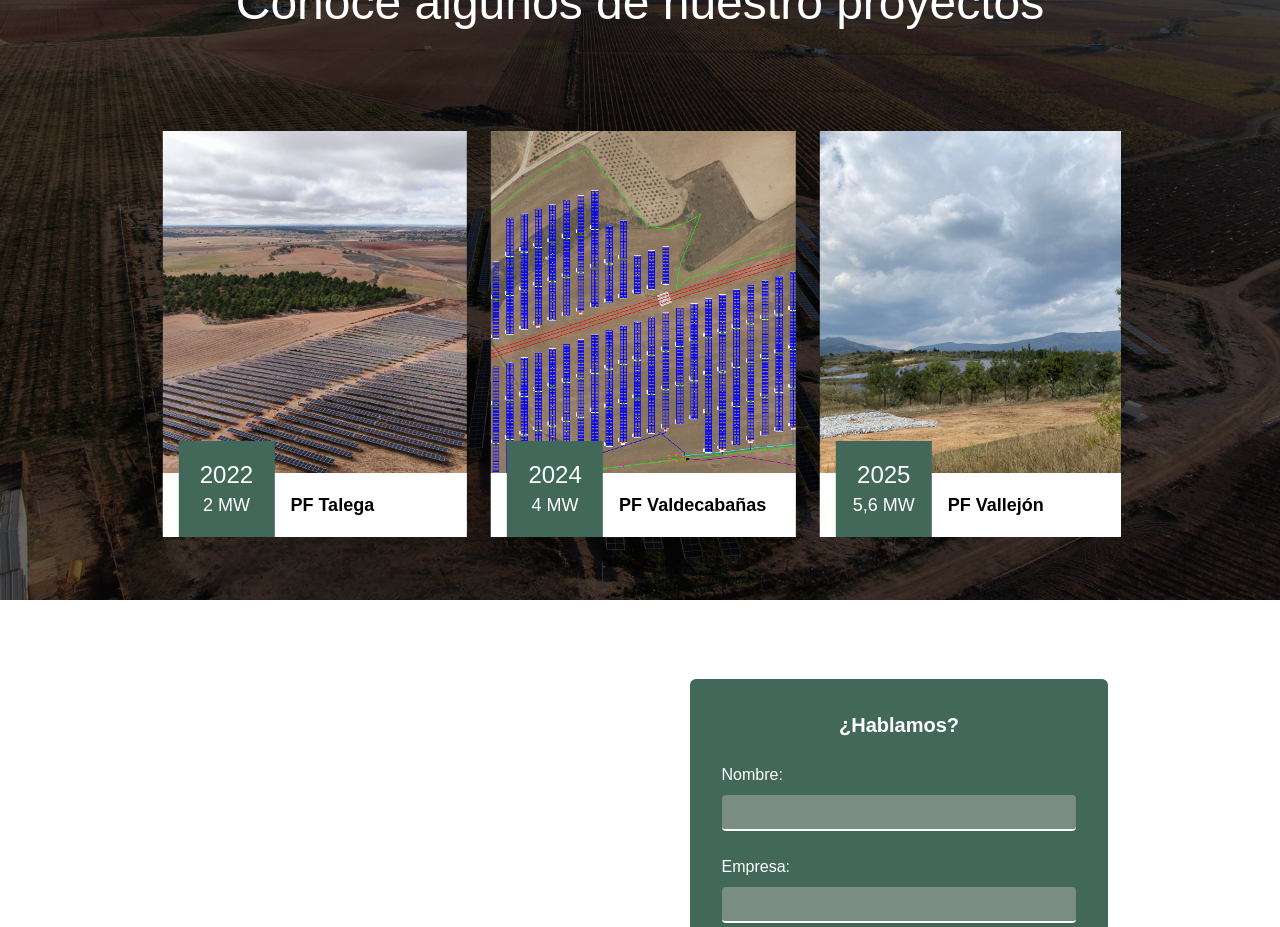
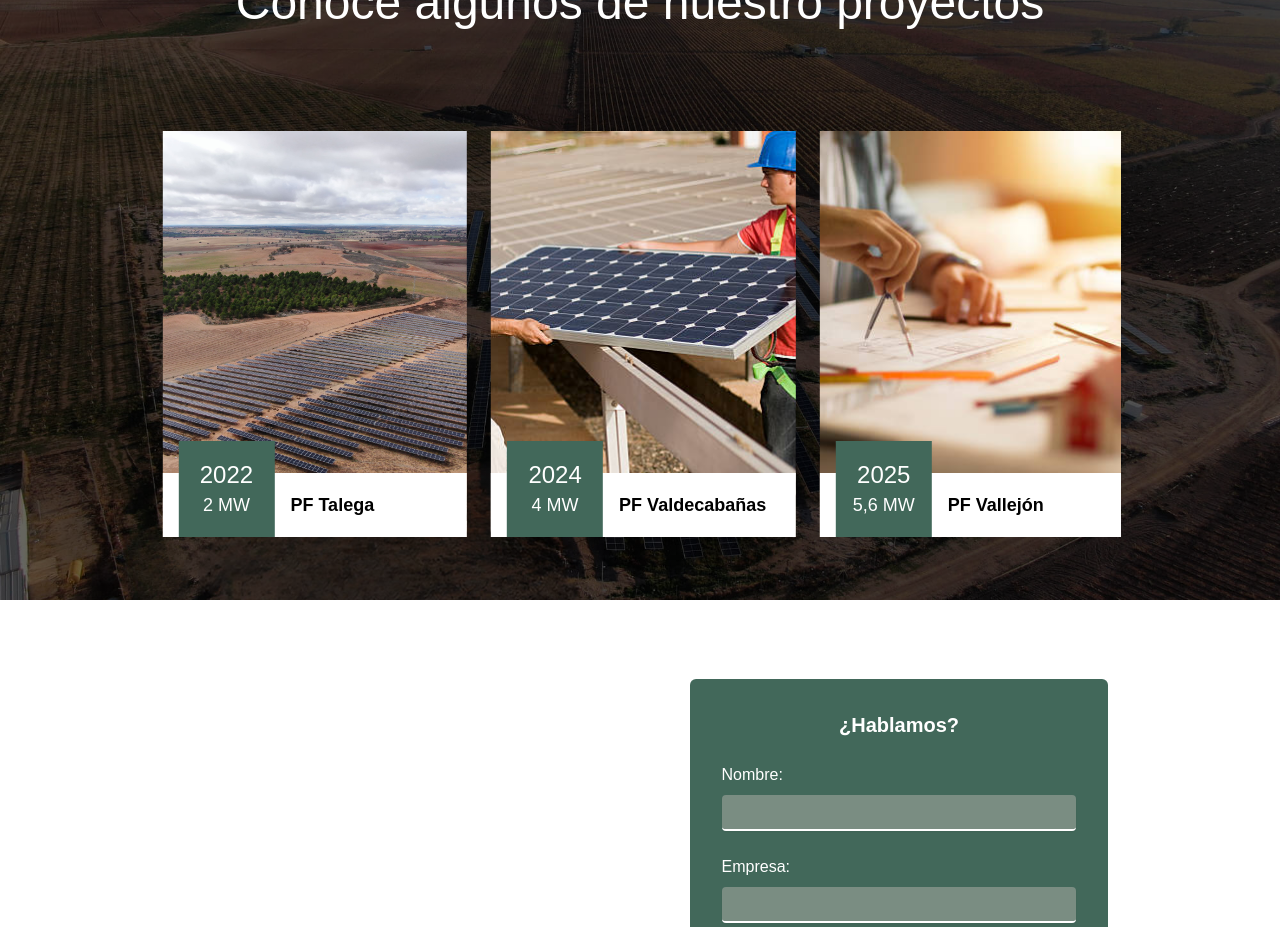
Before and after one commit to Lindapazw/nexer, a Next.js app: page / in a window 1280 px wide. Shown: the part 3560-4487 px from the top of the page. Built offline with nearby package versions, Linux system fonts and the light colour scheme.

Commit message:
feat: replace valdecabañas and vallejon images

```diff
--- a/src/app/_components/projects.tsx
+++ b/src/app/_components/projects.tsx
@@ -36,7 +36,7 @@ const PROJECTS = [
   },
   {
     name: "PF Valdecabañas",
-    image: "/images/project_valdecabanas.png",
+    image: "/images/valdecabañas.jpg",
     year: "2024",
     location: "Colmenar de Oreja (Madrid)",
     power: "4 MW",
@@ -44,7 +44,7 @@ const PROJECTS = [
   },
   {
     name: "PF Vallejón",
-    image: "/images/project_vallejon.jpg",
+    image: "/images/vallejon.jpg",
     year: "2025",
     location: "Cabanillas de la Sierra (Madrid)",
     power: "5,6 MW",
```
Also changed, not shown: public/images/valdecabañas.jpg (added), public/images/vallejon.jpg (added).
